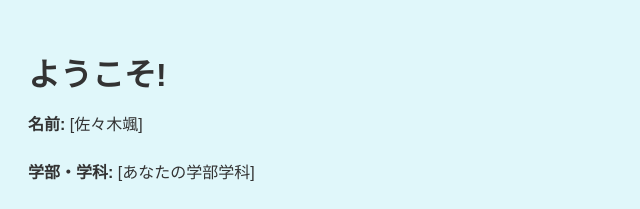
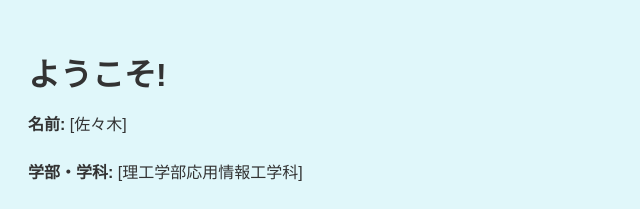
Before and after one commit to Kaedae223/webpagetest, a plain HTML site: page web.html in a window 1280 px wide. Shown: the top 209 px of the page, without its empty margins (0-640 px from the left). Drawn offline with Linux system fonts and the light colour scheme.

Commit message:
Update web.html

```diff
--- a/web.html
+++ b/web.html
@@ -30,12 +30,12 @@
 
   <div class="section">
     <span class="label">名前:</span>
-    <span>[佐々木颯]</span>
+    <span>[佐々木]</span>
   </div>
 
   <div class="section">
     <span class="label">学部・学科:</span>
-    <span>[あなたの学部学科]</span>
+    <span>[理工学部応用情報工学科]</span>
   </div>
 
   <div class="section">
```
